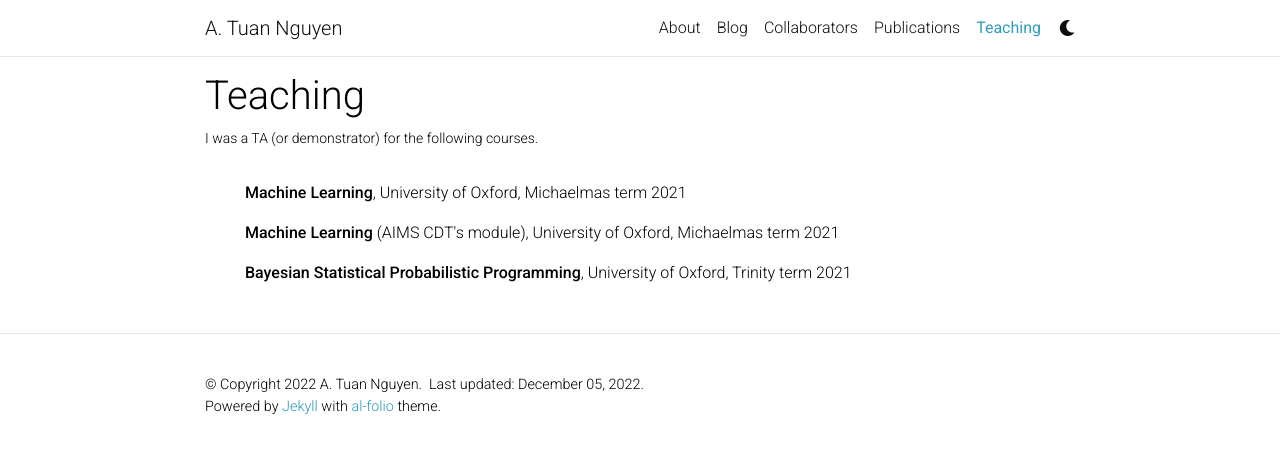
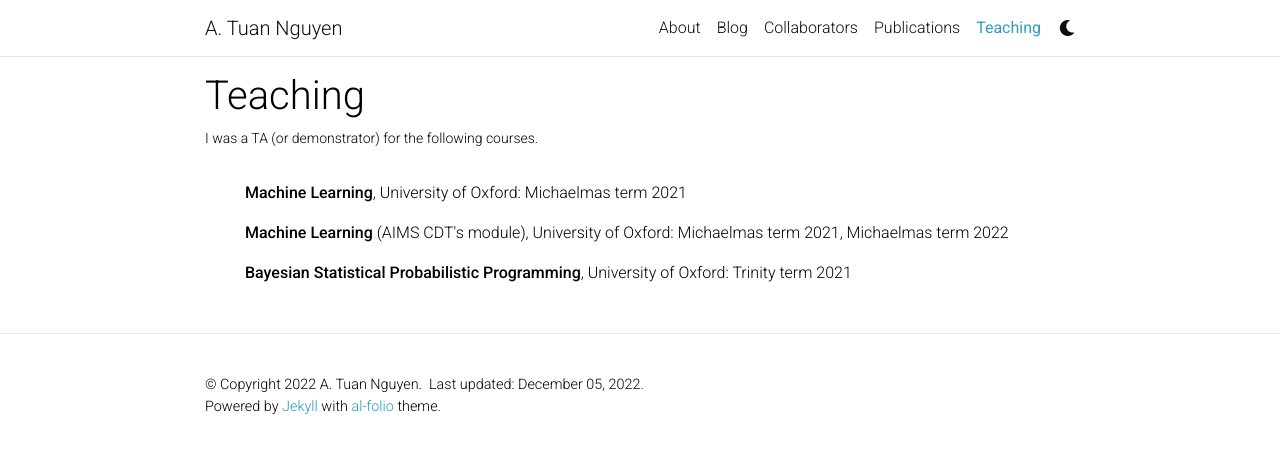
Before and after one commit to atuannguyen/atuannguyen.github.io, a Jekyll site: the page built from _pages/teaching.md, in a window 1280 px wide. Shown: the top 453 px of the page. Built offline with Jekyll 4.4.1, drawn with Linux system fonts in a browser that asks for light colours; nearby versions of some CDN libraries; comment, search, counter and statistics services are not loaded; a style sheet for code colours, icons or effects is not loaded.

Commit message:
tuancommit

```diff
--- a/_bibliography/papers.bib
+++ b/_bibliography/papers.bib
@@ -38,7 +38,7 @@ network or a minimax objective. This leads to a theoretically sound alignment
 method which is also very efficient and stable in practice. Experimental results also
 suggest that our method outperforms other representation-alignment approaches.},
   title={KL Guided Domain Adaptation},
-  author={Nguyen, A. Tuan and Tran, Toan and Gal, Yarin and Torr, Philip HS and Baydin, At{\i}l{\i}m G{\"u}ne{\c{s}}},
+  author={Nguyen, A. Tuan and Tran, Toan and Gal, Yarin and Torr, Philip H. S. and Baydin, At{\i}l{\i}m G{\"u}ne{\c{s}}},
   journal={International Conference on Learning Representations (ICLR)},
   year={2022}
 }
--- a/_data/coauthors.yml
+++ b/_data/coauthors.yml
@@ -11,7 +11,7 @@
     url: http://www.cs.ox.ac.uk/people/yarin.gal/website/
 
 "Lim":
-  - firstname: ["Ser Nam"]
+  - firstname: ["Ser Nam", "Ser-Nam", "S. N.", "S."]
     url: https://ai.facebook.com/people/ser-nam-lim/
 
 "Nguyen-Tang":
--- a/_pages/teaching.md
+++ b/_pages/teaching.md
@@ -7,6 +7,6 @@ description: I was a TA (or demonstrator) for the following courses.
 nav: true
 ---
 
-<ul> <strong>Machine Learning</strong>, University of Oxford, Michaelmas term 2021</ul>
-<ul> <strong>Machine Learning</strong> (AIMS CDT's module), University of Oxford, Michaelmas term 2021</ul>
-<ul> <strong>Bayesian Statistical Probabilistic Programming</strong>, University of Oxford, Trinity term 2021</ul>
+<ul> <strong>Machine Learning</strong>, University of Oxford: Michaelmas term 2021</ul>
+<ul> <strong>Machine Learning</strong> (AIMS CDT's module), University of Oxford: Michaelmas term 2021, Michaelmas term 2022</ul>
+<ul> <strong>Bayesian Statistical Probabilistic Programming</strong>, University of Oxford: Trinity term 2021</ul>
```
